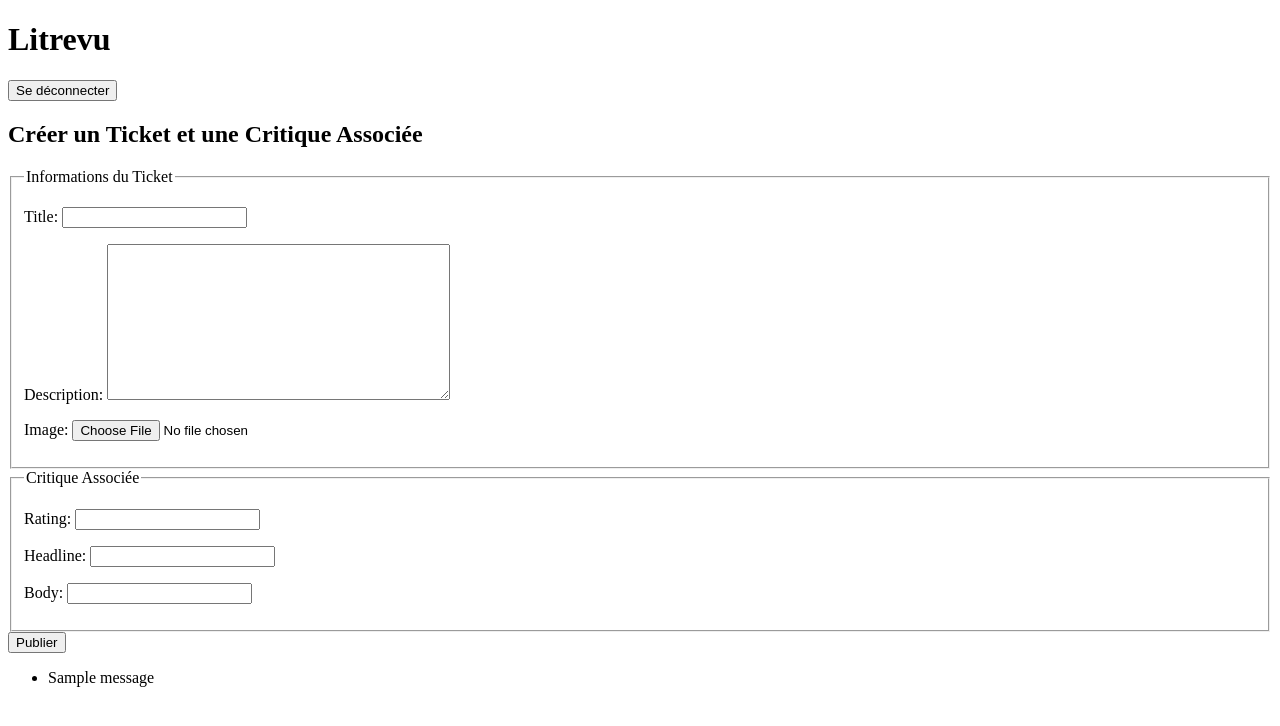
After one commit to Jeremuller/OCS_Projet_8, a Django app: page /ticket-review/create in a window 1280 px wide. The commit adds this page. Shown: the top 726 px of the page. Run offline with Django 5.2, Linux system fonts and the light colour scheme; a user stored in the database is signed in; tables that the repository leaves empty hold one stand-in row (values such as "Sample post"); one stand-in notice (Sample message) is shown.

Commit message:
Update mardi, opérations CRUD terminées

```diff
--- a/blog/forms.py
+++ b/blog/forms.py
@@ -1,8 +1,32 @@
 from django import forms
-from .models import Ticket
+from . import models
 
 
 class TicketForm(forms.ModelForm):
+    edit_ticket = forms.BooleanField(widget=forms.HiddenInput, initial=True)
+
     class Meta:
-        model = Ticket
+        model = models.Ticket
         fields = ['title', 'description']
+
+
+class DeleteTicketForm(forms.Form):
+    delete_ticket = forms.BooleanField(widget=forms.HiddenInput, initial=True)
+
+
+class ReviewForm(forms.ModelForm):
+    edit_review = forms.BooleanField(widget=forms.HiddenInput, initial=True)
+
+    class Meta:
+        model = models.Review
+        fields = ['rating', 'headline', 'body']
+
+
+class DeleteReviewForm(forms.Form):
+    delete_review = forms.BooleanField(widget=forms.HiddenInput, initial=True)
+
+
+class PhotoForm(forms.ModelForm):
+    class Meta:
+        model = models.Photo
+        fields = ['image']
--- a/blog/models.py
+++ b/blog/models.py
@@ -1,13 +1,19 @@
 from django.core.validators import MinValueValidator, MaxValueValidator
 from django.conf import settings
 from django.db import models
+
+
+class Photo(models.Model):
+    image = models.ImageField(blank=True)
+    uploader = models.ForeignKey(settings.AUTH_USER_MODEL, on_delete=models.CASCADE)
+    date_created = models.DateTimeField(auto_now_add=True)
 
 
 class Ticket(models.Model):
     title = models.CharField(max_length=128)
     description = models.TextField(max_length=2048, blank=True)
     user = models.ForeignKey(to=settings.AUTH_USER_MODEL, on_delete=models.CASCADE)
-    image = models.ImageField(null=True, blank=True)
+    image = models.ForeignKey(Photo, null=True, on_delete=models.SET_NULL, blank=True)
     time_created = models.DateTimeField(auto_now_add=True)
 
 
@@ -21,3 +27,7 @@ class Review(models.Model):
     user = models.ForeignKey(
         to=settings.AUTH_USER_MODEL, on_delete=models.CASCADE)
     time_created = models.DateTimeField(auto_now_add=True)
+
+    """class Meta:
+        # for unique user-review pairs
+        unique_together = ('user', 'ticket')"""
--- a/blog/templates/blog/create_ticket.html
+++ b/blog/templates/blog/create_ticket.html
@@ -1,7 +1,11 @@
-<h2>Demander une critique</h2>
+{% extends 'base.html' %}
+{% block content %}
+<h2>Créer un ticket</h2>
 <form method="post" enctype="multipart/form-data">
     {{ ticket_form.as_p }}
+    {{ photo_form.as_p }}
     {% csrf_token %}
     <button type="submit" class="btn btn-success">Créer</button>
 </form>
 <a href="{% url 'home' %}">Retour à l'accueil</a>
+{% endblock content%}
--- /dev/null
+++ b/blog/templates/blog/create_ticket_review.html
@@ -0,0 +1,31 @@
+{% extends 'base.html' %}
+
+{% block content %}
+<h2>Créer un Ticket et une Critique Associée</h2>
+
+<form method="post" enctype="multipart/form-data">
+    {% csrf_token %}
+
+    <fieldset>
+        <legend>Informations du Ticket</legend>
+        {{ ticket_form.as_p }}
+        {{ photo_form.as_p }}
+    </fieldset>
+
+    <fieldset>
+        <legend>Critique Associée</legend>
+        {{ review_form.as_p }}
+    </fieldset>
+
+    <button type="submit">Publier</button>
+</form>
+
+{% if messages %}
+    <ul class="messages">
+        {% for message in messages %}
+            <li{% if message.tags %} class="{{ message.tags }}"{% endif %}>{{ message }}</li>
+        {% endfor %}
+    </ul>
+{% endif %}
+
+{% endblock %}
--- a/blog/views.py
+++ b/blog/views.py
@@ -1,30 +1,163 @@
-from django.shortcuts import render, redirect
+from django.shortcuts import render, redirect, get_object_or_404
 from django.contrib.auth.decorators import login_required
 from django.contrib import messages
-from .models import Ticket
-from .forms import TicketForm
+from .models import Ticket, Review
+from . import forms
 
 
 @login_required
 def home(request):
-    tickets = Ticket.objects.filter(user=request.user).order_by('-time_created')
-    return render(request, 'blog/home.html', {'tickets': tickets})
+    tickets = Ticket.objects.filter(user=request.user)
+    reviews = Review.objects.filter(user=request.user)
+    tickets_with_reviews = []
+
+    for ticket in tickets:
+        ticket_reviews = Review.objects.filter(ticket=ticket)
+        tickets_with_reviews.append({
+            'ticket': ticket,
+            'reviews': ticket_reviews,
+        })
+    context = {
+        'tickets_with_reviews': tickets_with_reviews,
+        'reviews': reviews,
+    }
+    return render(request, 'blog/home.html', context)
 
 
 @login_required
 def ticket_upload(request):
-    ticket_form = TicketForm
+    ticket_form = forms.TicketForm
+    photo_form = forms.PhotoForm
     if request.method == 'POST':
-        ticket_form = TicketForm(request.POST)
-        if ticket_form.is_valid():
+        ticket_form = forms.TicketForm(request.POST)
+        photo_form = forms.PhotoForm(request.POST, request.FILES)
+        if all([ticket_form.is_valid(), photo_form.is_valid()]):
             ticket = ticket_form.save(commit=False)
             ticket.user = request.user
-            ticket_form.save()
+            if 'image' in request.FILES:
+                photo = photo_form.save(commit=False)
+                photo.uploader = request.user
+                photo.save()
+                ticket.image = photo
+
+            ticket.save()
             messages.success(request, "Votre ticket a été créé avec succès !")
             return redirect('home')
         else:
-            ticket_form = TicketForm()
+            ticket_form = forms.TicketForm()
     context = {
         'ticket_form': ticket_form,
+        'photo_form': photo_form,
     }
     return render(request, 'blog/create_ticket.html', context=context)
+
+
+@login_required
+def edit_ticket(request, ticket_id):
+    ticket = get_object_or_404(Ticket, id=ticket_id, user=request.user)
+    edit_form = forms.TicketForm(instance=ticket)
+    delete_form = forms.DeleteTicketForm()
+
+    if request.method == 'POST':
+        if 'edit_ticket' in request.POST:
+            edit_form = forms.TicketForm(request.POST,instance=ticket)
+            if edit_form.is_valid():
+                edit_form.save()
+                return redirect('home')
+        elif 'delete_ticket' in request.POST:
+            delete_form = forms.DeleteTicketForm(request.POST)
+            if delete_form.is_valid():
+                ticket.delete()
+                return redirect('home')
+
+    context = {
+        'edit_form': edit_form,
+        'delete_form': delete_form,
+    }
+    return render(request, 'blog/edit_ticket.html', context=context)
+
+
+@login_required
+def review_upload(request, ticket_id):
+    ticket = get_object_or_404(Ticket, id=ticket_id)
+    if request.method == 'POST':
+        review_form = forms.ReviewForm(request.POST)
+        if review_form.is_valid():
+            review = review_form.save(commit=False)
+            review.user = request.user
+            review.ticket = ticket
+            review.save()
+            messages.success(request, "Votre critique a été ajoutée avec succès !")
+            return redirect('home')
+    else:
+        review_form = forms.ReviewForm()
+    context = {
+        'review_form': review_form,
+        'ticket': ticket,
+    }
+    return render(request, 'blog/create_review.html', context=context)
+
+
+@login_required
+def edit_review(request, review_id):
+    review = get_object_or_404(Review, id=review_id, user=request.user)
+    edit_form = forms.ReviewForm(instance=review)
+    delete_form = forms.DeleteReviewForm()
+
+    if request.method == 'POST':
+        if 'edit_review' in request.POST:
+            edit_form = forms.ReviewForm(request.POST,instance=review)
+            if edit_form.is_valid():
+                edit_form.save()
+                return redirect('home')
+        elif 'delete_review' in request.POST:
+            delete_form = forms.DeleteReviewForm(request.POST)
+            if delete_form.is_valid():
+                review.delete()
+                return redirect('home')
+
+    context = {
+        'edit_form': edit_form,
+        'delete_form': delete_form,
+    }
+    return render(request, 'blog/edit_review.html', context=context)
+
+
+@login_required
+def create_ticket_review(request):
+    ticket_form = forms.TicketForm
+    photo_form = forms.PhotoForm
+    review_form = forms.ReviewForm
+    if request.method == 'POST':
+        ticket_form = forms.TicketForm(request.POST)
+        photo_form = forms.PhotoForm(request.POST, request.FILES)
+        review_form = forms.ReviewForm(request.POST)
+
+        if all([ticket_form.is_valid(), photo_form.is_valid(), review_form.is_valid()]):
+            ticket = ticket_form.save(commit=False)
+            ticket.user = request.user
+            if 'image' in request.FILES:
+                photo = photo_form.save(commit=False)
+                photo.uploader = request.user
+                photo.save()
+                ticket.image = photo
+            ticket.save()
+
+            review = review_form.save(commit=False)
+            review.user = request.user
+            review.ticket = ticket
+            review.save()
+
+            messages.success(request, "Votre ticket a été créé avec succès !")
+            return redirect('home')
+        else:
+            ticket_form = forms.TicketForm
+            photo_form = forms.PhotoForm
+            review_form = forms.ReviewForm
+
+    context = {
+        'ticket_form': ticket_form,
+        'photo_form': photo_form,
+        'review_form': review_form,
+    }
+    return render(request, 'blog/create_ticket_review.html', context=context)
--- a/litrevu/settings.py
+++ b/litrevu/settings.py
@@ -131,3 +131,6 @@ AUTH_USER_MODEL = 'authentication.User'
 LOGIN_URL = 'login'
 LOGIN_REDIRECT_URL = 'home'
 LOGOUT_REDIRECT_URL = LOGIN_URL
+
+MEDIA_URL = 'media/'
+MEDIA_ROOT = BASE_DIR.joinpath('media/')
--- a/litrevu/urls.py
+++ b/litrevu/urls.py
@@ -18,7 +18,9 @@ from django.contrib import admin
 from django.urls import path
 from authentication.views import CustomLoginView, SignupPageView
 from django.contrib.auth.views import LogoutView
-from blog.views import home, ticket_upload
+from blog.views import home, ticket_upload, edit_ticket, review_upload, edit_review, create_ticket_review
+from django.conf import settings
+from django.conf.urls.static import static
 
 urlpatterns = [
     path('admin/', admin.site.urls),
@@ -28,5 +30,12 @@ urlpatterns = [
     path('signup/', SignupPageView.as_view(template_name='authentication/signup.html'), name='signup'),
     path('home/', home, name='home'),
     path('create_ticket/', ticket_upload, name='create_ticket'),
+    path('ticket/<int:ticket_id>/edit/', edit_ticket, name='edit_ticket'),
+    path('ticket/<int:ticket_id>create_review/', review_upload, name='create_review'),
+    path('review/<int:review_id>/edit/', edit_review, name='edit_review'),
+    path('ticket-review/create', create_ticket_review, name='create_ticket_review')
 
 ]
+if settings.DEBUG:
+    urlpatterns += static(
+        settings.MEDIA_URL, document_root=settings.MEDIA_ROOT)
```
Also changed, not shown: blog/templates/blog/create_review.html (added, +10 -0 lines), blog/templates/blog/delete_ticket.html (deleted, +0 -7 lines), blog/templates/blog/edit_review.html (added, +17 -0 lines), blog/templates/blog/edit_ticket.html (added, +17 -0 lines), blog/templates/blog/home.html (+48 -15 lines), blog/templates/blog/update_ticket.html (deleted, +0 -7 lines), blog/templates/blog/upload_photo.html (added, +9 -0 lines), authentication/models.py (line endings or trailing spaces).
